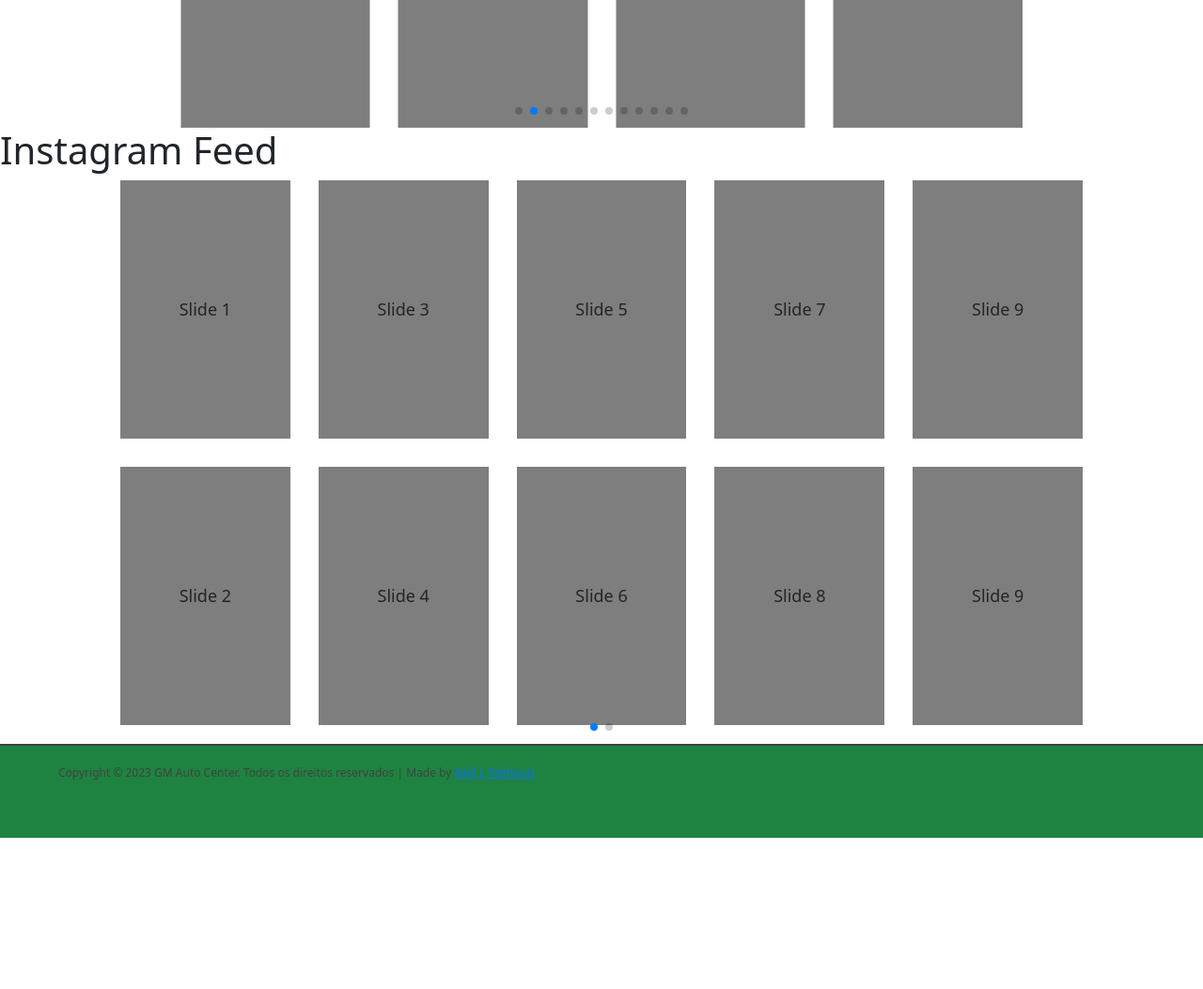
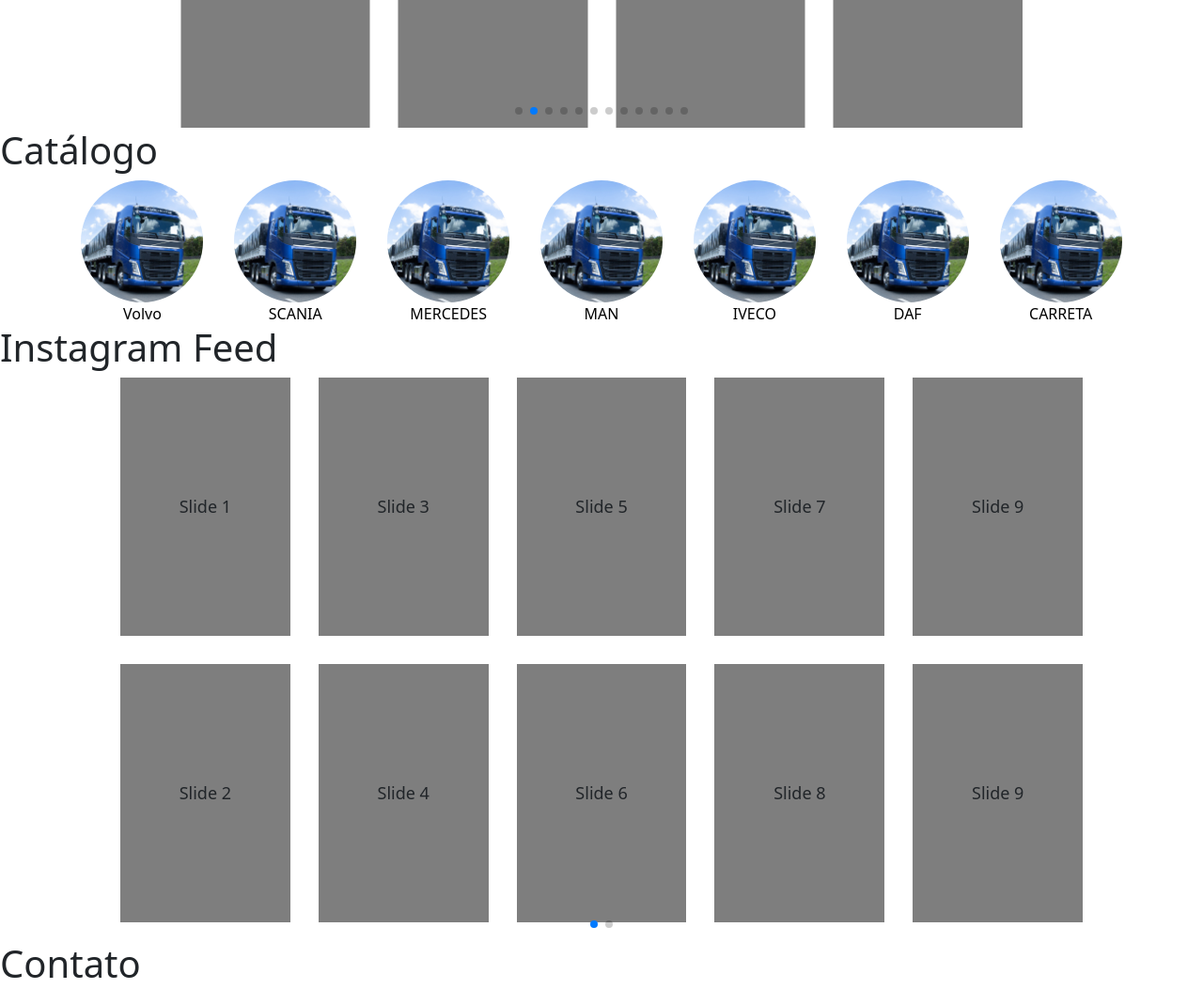
Before and after one commit to kaka-jaques/nadalini, a plain HTML site: page index.html in a window 1280 px wide. Shown: the part 1320-2373 px from the top of the page at 94% size. Before the commit the page ends 2212 px from the top, so only its background shows below. Drawn offline with nearby package versions, Linux system fonts and the light colour scheme.

Commit message:
UPDATE
ADDED CATALOGO
ADDED DOCS CATALOGO

```diff
--- a/css/main.css
+++ b/css/main.css
@@ -66,6 +66,18 @@ header .simplified img{
       justify-content: center;
       align-items: center;
 }
+#catalog .container .col{
+    display: flex;
+    text-align: center;
+}
+#catalog .container .col a{
+    text-decoration: none;
+    color: black;
+}
+#catalog .container .col img{
+    width: 130px;
+    border-radius: 300px;
+}
 .socialSwiper {
     width: 80%;
     height: 600px;
@@ -78,6 +90,7 @@ header .simplified img{
     display: flex;
     justify-content: center;
     align-items: center;
+    transition: 0.3s ease-in-out;
 }
 footer{
     border-top: 2px solid rgb(63, 63, 63);
--- a/index.html
+++ b/index.html
@@ -68,7 +68,32 @@
               </div>
         </section>
         <section id="catalog">
-
+            <h1>Catálogo</h1>
+            <div class="container">
+                <div class="row">
+                    <div class="col">
+                        <a href="assets/docs/CATALOGO-VOLVO.pdf" target="_blank"><img src="./assets/imgs/truck-volvo.png" alt="">Volvo</a>
+                    </div>
+                    <div class="col">
+                        <a href="assets/docs//CATALOGO-SCANIA.pdf" target="_blank"><img src="./assets/imgs/truck-volvo.png" alt="">SCANIA</a>
+                    </div>
+                    <div class="col">
+                        <a href="assets/docs/CATALOGO-MERCEDES.pdf" target="_blank"><img src="./assets/imgs/truck-volvo.png" alt="">MERCEDES</a>
+                    </div>
+                    <div class="col">
+                        <a href="assets/docs/CATALOGO-MAN.pdf" target="_blank"><img src="./assets/imgs/truck-volvo.png" alt="">MAN</a>
+                    </div>
+                    <div class="col">
+                        <a href="assets/docs/CATALOGO-IVECO.pdf" target="_blank"><img src="./assets/imgs/truck-volvo.png" alt="">IVECO</a>
+                    </div>
+                    <div class="col">
+                        <a href="assets/docs/CATALOGO-DAF.pdf" target="_blank"><img src="./assets/imgs/truck-volvo.png" alt="">DAF</a>
+                    </div>
+                    <div class="col">
+                        <a href="assets/docs/CATALOGO-CARRETA.pdf" target="_blank"><img src="./assets/imgs/truck-volvo.png" alt="">CARRETA</a>
+                    </div>
+                </div>
+            </div>
         </section>
         <h1>Instagram Feed</h1>
         <section id="social">
@@ -91,7 +116,7 @@
               </div>
         </section>
         <section id="contact">
-
+            <h1>Contato</h1>
         </section>
     </main>
     <footer>
--- a/js/main.js
+++ b/js/main.js
@@ -51,7 +51,7 @@ const swiper3 = new Swiper('.promoSwiper', {
 //HEADER SIMPLIFY FUNCTION
 
 $(window).scroll(function(){
-    if($(window).scrollTop() >= 100){
+    if($(window).scrollTop() >= 250){
         document.querySelector("#navbar-menu").classList.add("simplified")
     }
     else {
```
Also changed, not shown: assets/imgs/truck-volvo.png (added), 7 other files. Lines whose indentation alone changed are shown as unchanged.
